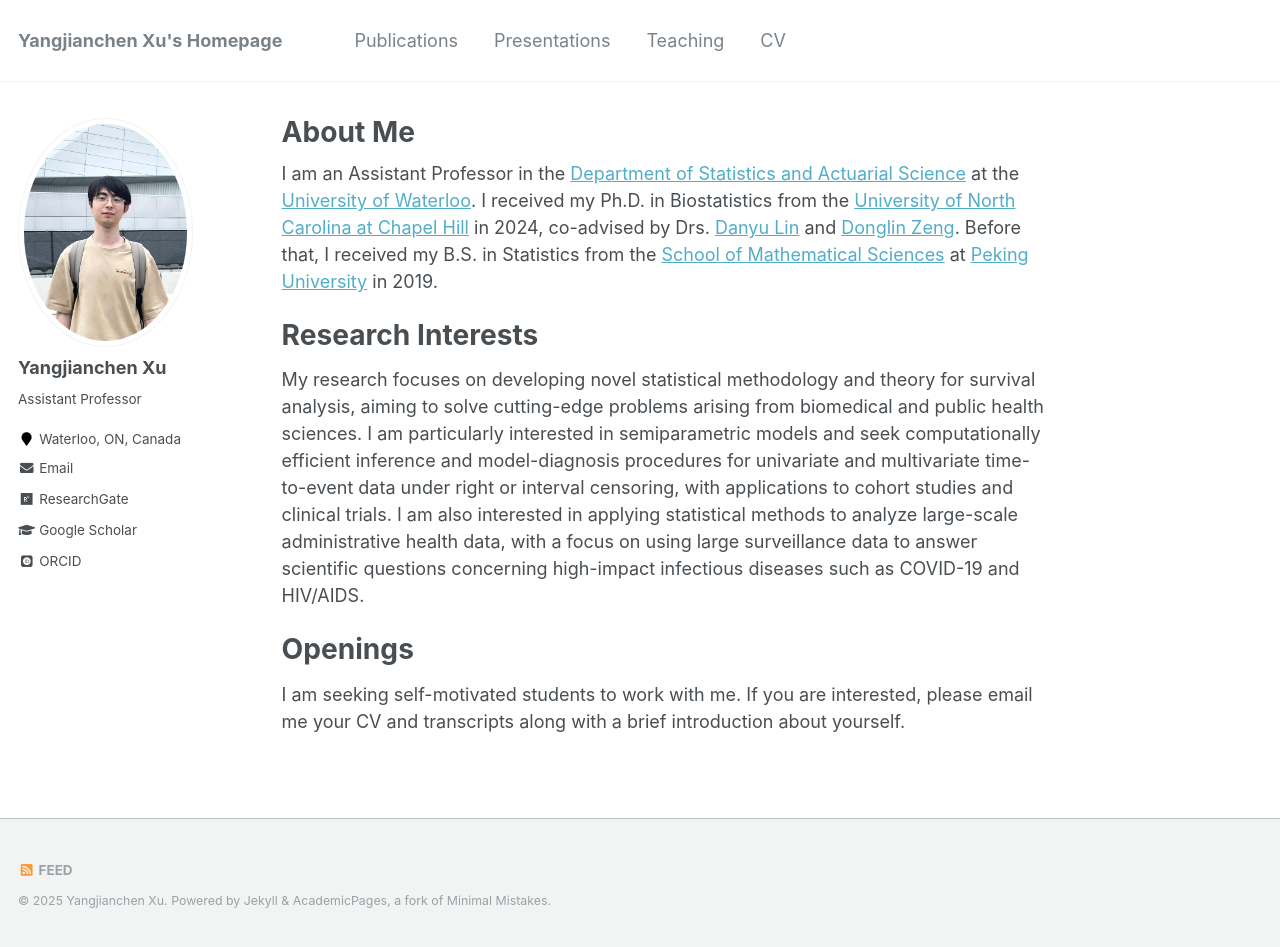
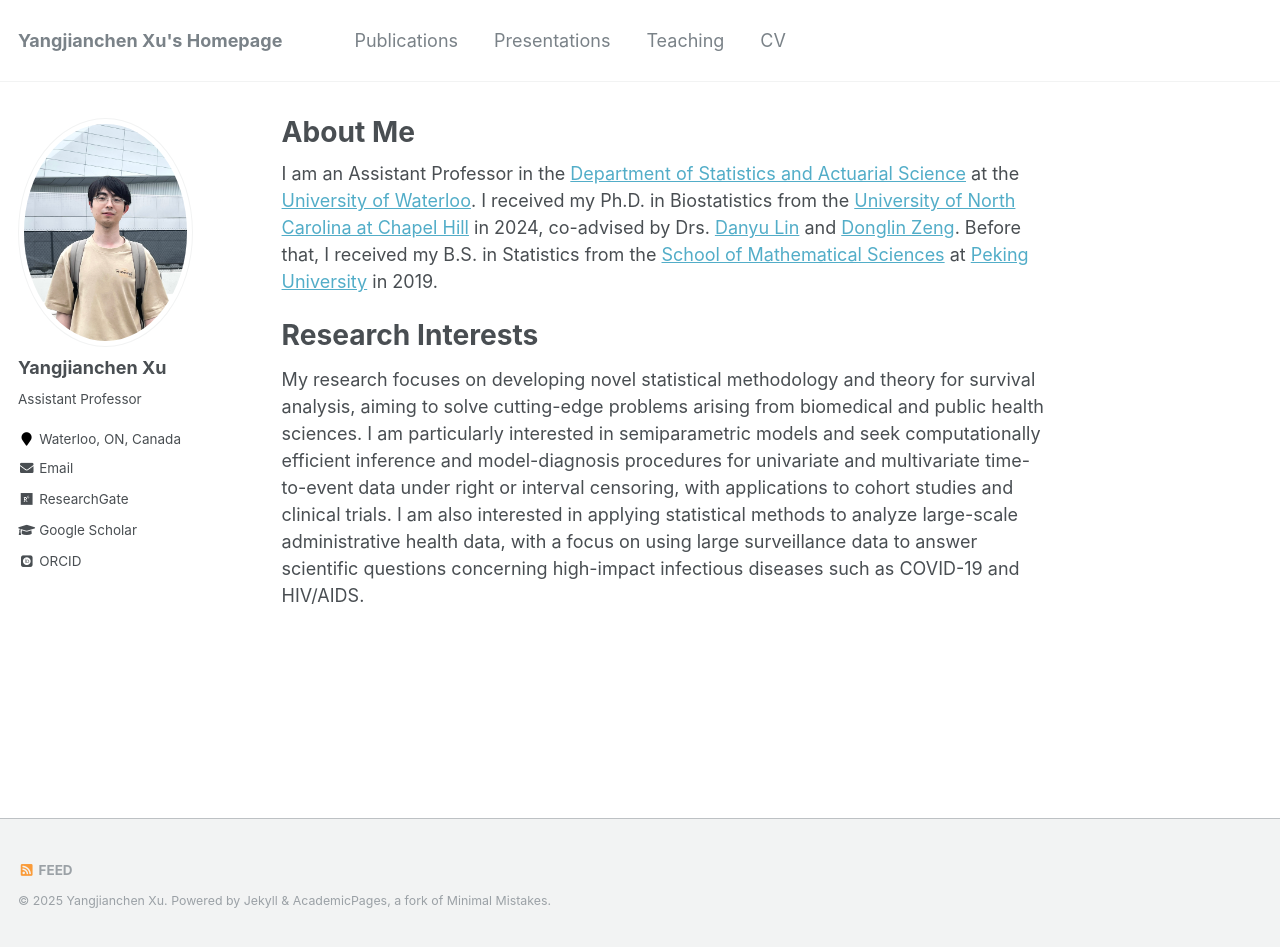
Before and after one commit to yangjc-xu/yangjc-xu.github.io, a Jekyll site: the page built from _pages/about.md, in a window 1280 px wide and 947 px high. Built offline with Jekyll 4.4.1, drawn with Linux system fonts in a browser that asks for light colours; some web fonts are replaced.

Commit message:
Update about.md

```diff
--- a/_pages/about.md
+++ b/_pages/about.md
@@ -13,7 +13,3 @@ I am an Assistant Professor in the [Department of Statistics and Actuarial Scien
 Research Interests
 ======
 My research focuses on developing novel statistical methodology and theory for survival analysis, aiming to solve cutting-edge problems arising from biomedical and public health sciences. I am particularly interested in semiparametric models and seek computationally efficient inference and model-diagnosis procedures for univariate and multivariate time-to-event data under right or interval censoring, with applications to cohort studies and clinical trials. I am also interested in applying statistical methods to analyze large-scale administrative health data, with a focus on using large surveillance data to answer scientific questions concerning high-impact infectious diseases such as COVID-19 and HIV/AIDS.
-
-Openings
-======
-I am seeking self-motivated students to work with me. If you are interested, please email me your CV and transcripts along with a brief introduction about yourself.
```
